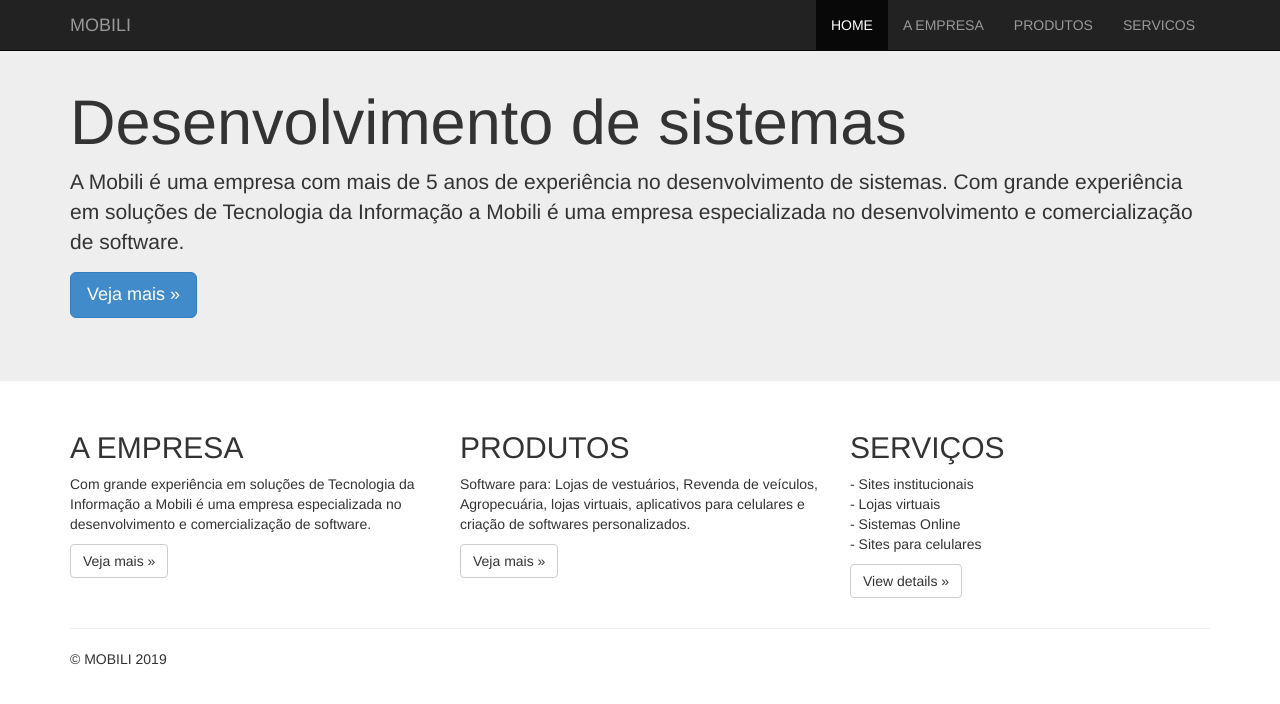
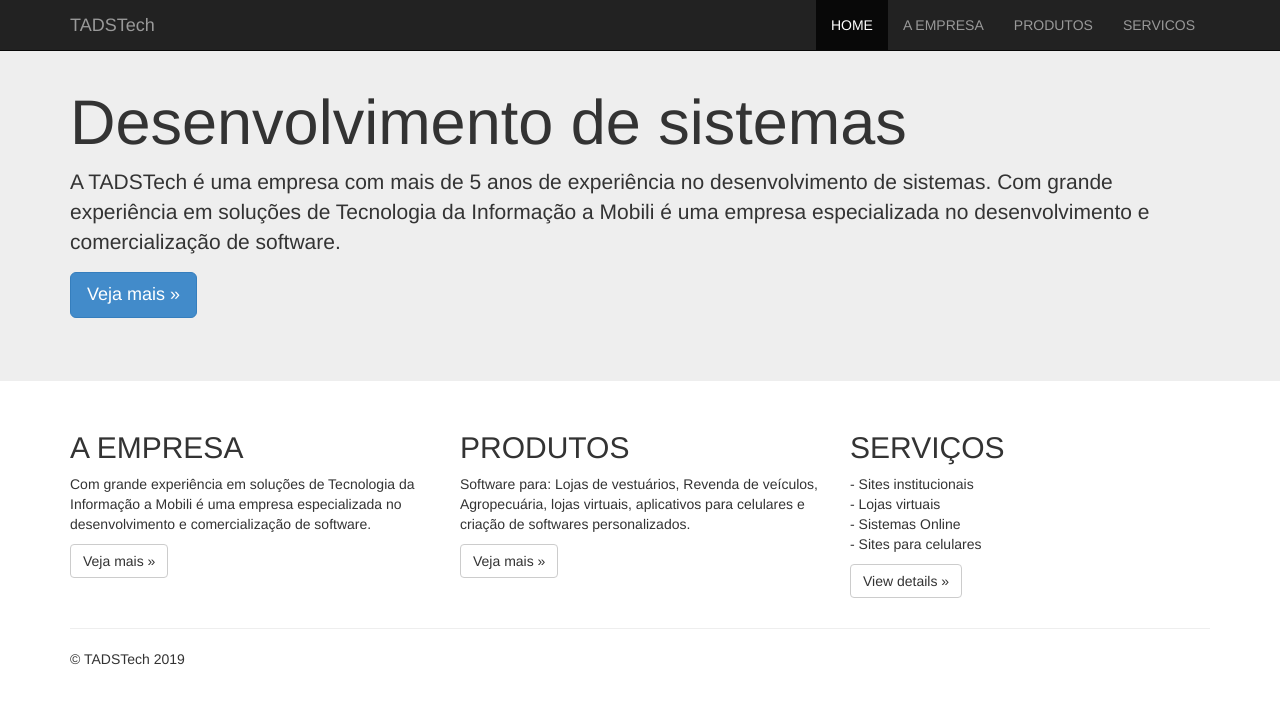
Before and after one commit to ThiagoBsilva1/projeto-web01, a plain HTML site: page index.html in a window 1280 px wide. Drawn offline with nearby package versions, Linux system fonts and the light colour scheme.

Commit message:
mudanca do nome da empresa

```diff
--- a/index.html
+++ b/index.html
@@ -30,7 +30,7 @@
           	</button>
 
             <!-- logo do site -->
-            <a class="navbar-brand" href="#">MOBILI</a>
+            <a class="navbar-brand" href="#">TADSTech</a>
 
             <!-- inicio menu -->
             <div class="navbar-collapse collapse navbar-right">
@@ -53,7 +53,7 @@
             <br />
             <h1>Desenvolvimento de sistemas</h1>
             <p>
-                A Mobili é uma empresa com mais de 5 anos de experiência no desenvolvimento de sistemas. Com grande experiência em soluções de Tecnologia da Informação a Mobili é uma empresa especializada no desenvolvimento e comercialização de software.
+                A TADSTech é uma empresa com mais de 5 anos de experiência no desenvolvimento de sistemas. Com grande experiência em soluções de Tecnologia da Informação a Mobili é uma empresa especializada no desenvolvimento e comercialização de software.
             </p>
             <p><a class="btn btn-primary btn-lg" role="button">Veja mais &raquo;</a></p>
         </div>
@@ -96,7 +96,7 @@
         <hr>
 
         <footer>
-            <p>&copy; MOBILI 2019</p>
+            <p>&copy; TADSTech 2019</p>
         </footer>
     </div>
     <!-- /container -->
```
